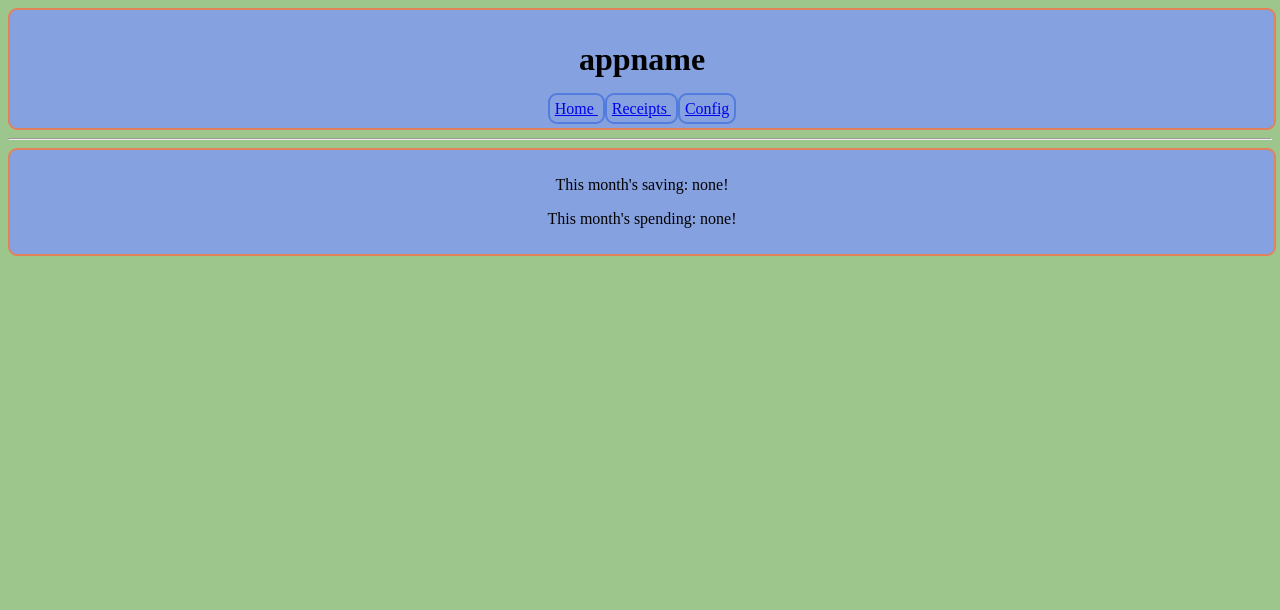
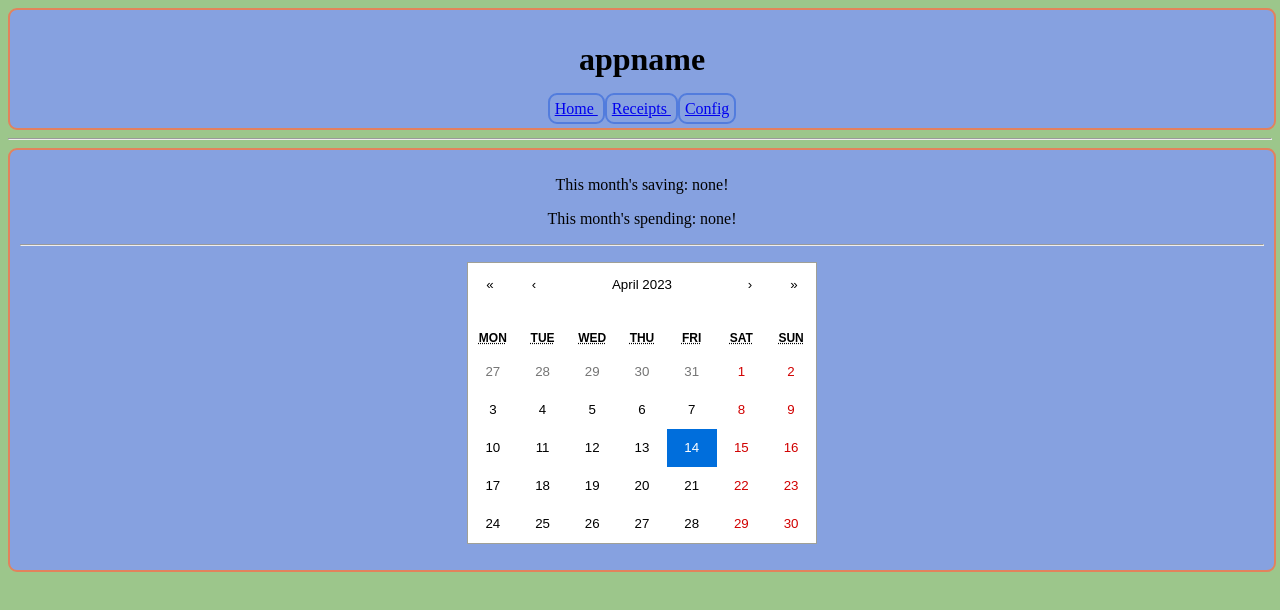
Before and after one commit to Terrabalt/DomMaster-Frontend, a React (Create React App) app: page / in a window 1280 px wide. Both pictures are taken after a click on the button "New Local Account". Shown: the top 610 px of the page. Built offline with nearby package versions, Linux system fonts and the light colour scheme.

Commit message:
Add "react-calendar@^4.6.0" on Overview.tsx

```diff
--- a/package.json
+++ b/package.json
@@ -14,6 +14,7 @@
     "currency-symbol-map": "^5.1.0",
     "globals": "^13.20.0",
     "react": "^18.2.0",
+    "react-calendar": "^4.6.0",
     "react-currency-input-field": "^3.6.10",
     "react-date-picker": "^10.0.2",
     "react-dom": "^18.2.0",
--- a/src/pages/Overview.tsx
+++ b/src/pages/Overview.tsx
@@ -1,14 +1,18 @@
 import React, { useEffect, useState } from 'react';
 import { ReceiptDatabase } from '../data/database';
 import { Receipt } from '../dataclass';
+import Calendar from 'react-calendar';
+import { Value } from 'react-calendar/dist/cjs/shared/types';
 
 interface Props {
   database: ReceiptDatabase;
 }
 
 function Overview({database} : Props) {
+
   const [receipts, setReceipts] = useState<Receipt[]>([]);
   const [isLoading, setLoading] = useState(true);
+  const [selectedDate, setSelectedDate] = useState<Date|undefined>(new Date())
 
   useEffect(() => {
     database.GetReceipts().then(v => {
@@ -49,12 +53,26 @@ function Overview({database} : Props) {
       ).totalToString()
       : "none!";
   }
+  function onCalendarChangeDate(value: Value) {
+    if (value) {
+      if (Array.isArray(value)) setSelectedDate(value[0] || value[1] || undefined)
+      else setSelectedDate(value)
+    }
+
+  }
   if (isLoading) return <>Loading...</>
   return (
     <div>
       <p></p>
       <p>This month&apos;s saving: {getSaving()}</p>
       <p>This month&apos;s spending: {getSpending()}</p>
+      <hr/>
+      <p>
+        <Calendar
+          onChange={(v) => onCalendarChangeDate(v)}
+          value={selectedDate}
+        />
+      </p>
     </div>
   );
 }
```
Also changed, not shown: 1 other file (tests, documents, lock files or other folders).
